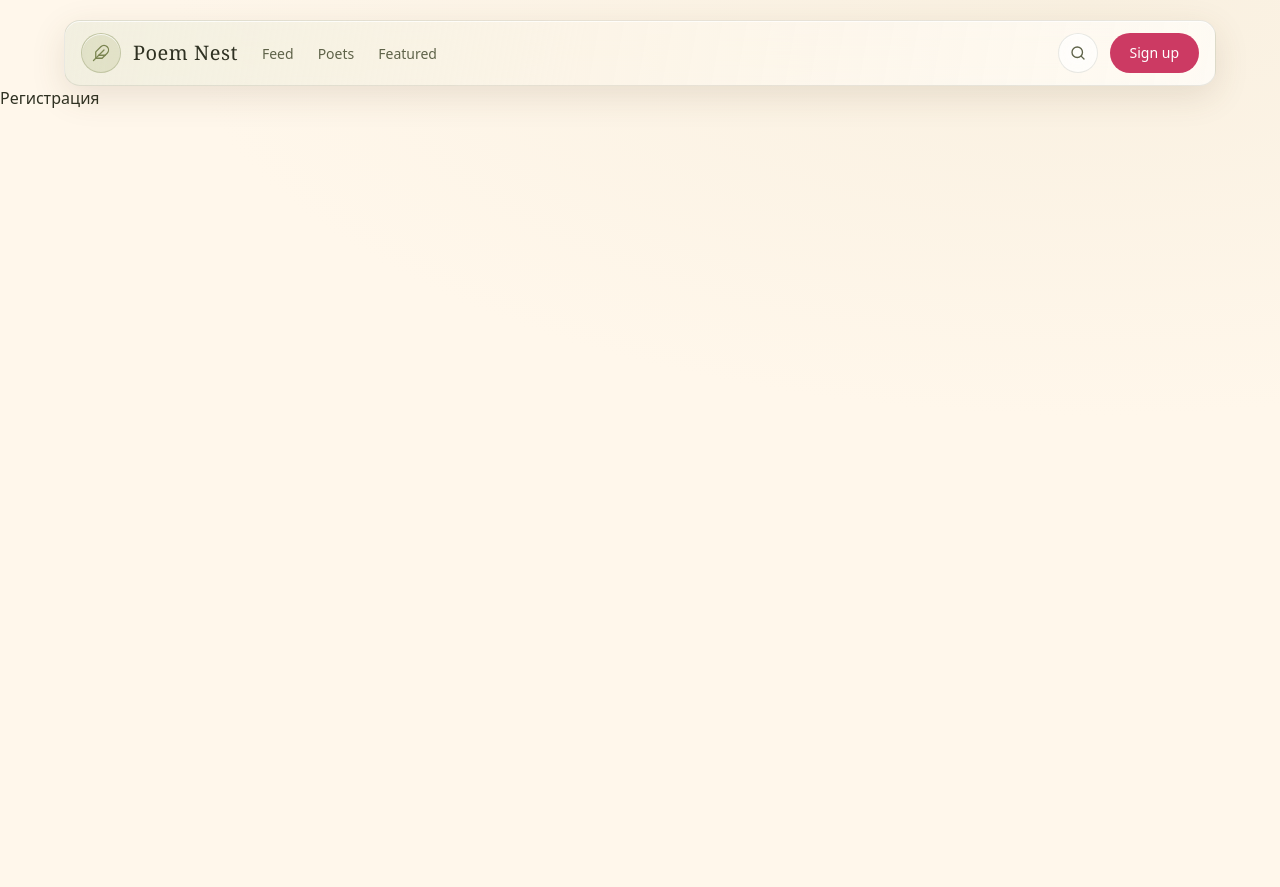
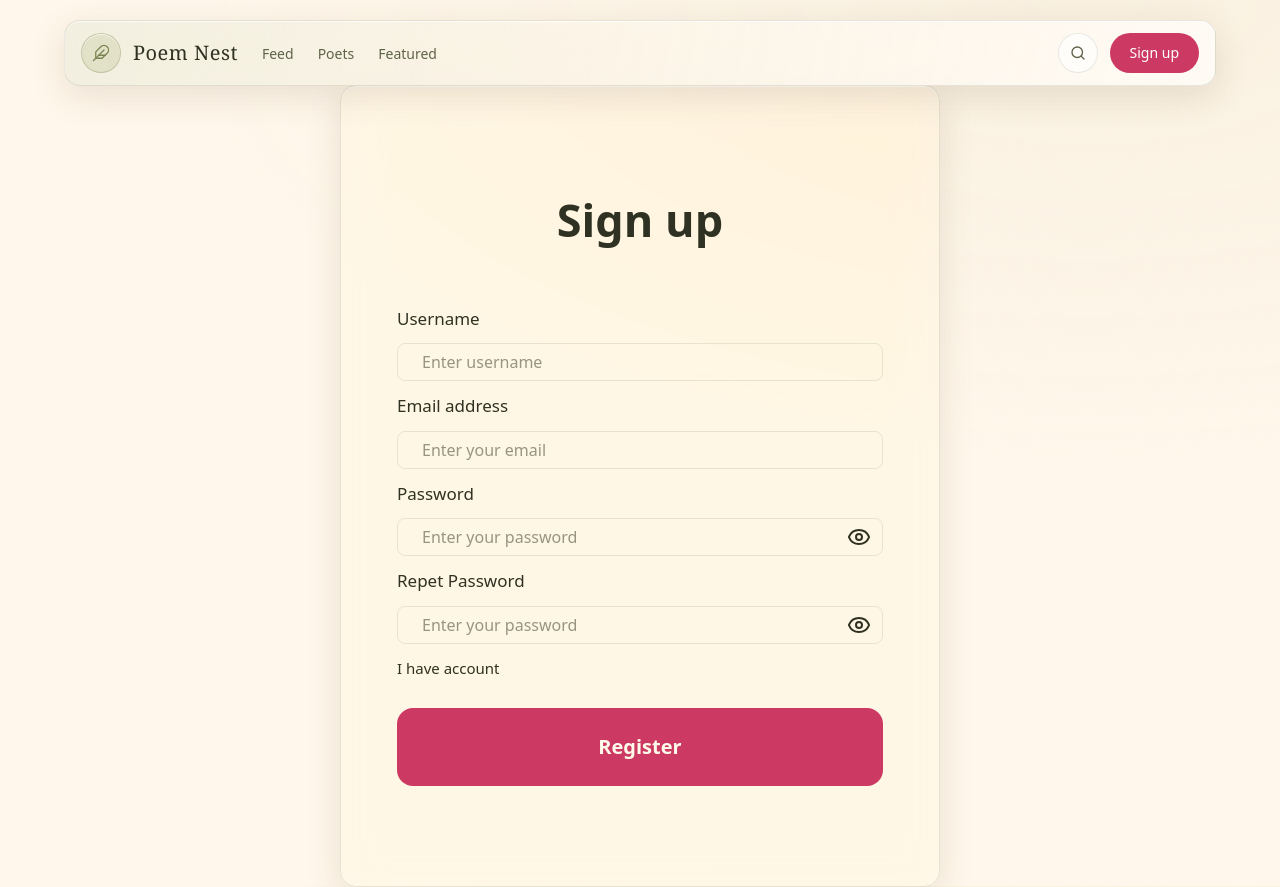
Before and after one commit to GeenTea/Poem-Website, a Next.js app in the folder frontend/: page /register in a window 1280 px wide. Before the commit the page ends 800 px from the top, so only its background shows below. Built offline with nearby package versions, Linux system fonts and the light colour scheme.

Commit message:
Finish login page and stard register page

```diff
--- a/frontend/app/(auth)/register/page.tsx
+++ b/frontend/app/(auth)/register/page.tsx
@@ -1,8 +1,9 @@
+import RegisterForm from "@/components/auth/RegisterForm";
+
 export default function RegisterPage() {
   return (
     <main>
-      <h1>Регистрация</h1>
-      {/* TODO: реализовать */}
+      <RegisterForm />
     </main>
   );
 }
--- a/frontend/components/auth/LoginForm.tsx
+++ b/frontend/components/auth/LoginForm.tsx
@@ -2,17 +2,19 @@
 
 import Link from "next/link";
 import { useState } from "react";
+import { useRouter } from "next/navigation";
 import { EyeClosed, EyeIcon } from "lucide-react";
 
 
 
 
 export function LoginForm() {
-  const [email, setEmail] = useState<string>()
-  const [password, setPassword] = useState<string>()
-  const [error,setError] = useState<string>("")
+  const [email, setEmail] = useState<string>("")
+  const [password, setPassword] = useState<string>("")
+  const [error,setError] = useState<string[]>([])
   const [loading, setLoading] = useState<boolean>(false)
-  const [showPassword, setShowPassord] =useState<boolean>(false)
+  const [showPassword, setShowPassword] =useState<boolean>(false)
+  const router = useRouter()
 
 
 
@@ -20,7 +22,7 @@ export function LoginForm() {
     event.preventDefault();
 
     setLoading(true)
-    setError('')
+    setError([])
 
     try{
       const response = await fetch(`${process.env.NEXT_PUBLIC_API_URL}/auth/login`, {
@@ -37,12 +39,13 @@ export function LoginForm() {
       const data = await response.json();
 
       if(!response.ok){
-        throw new Error(
-          data.message || 'Error Authorization'
-        )
+        const message = Array.isArray(data.message)? data.message:[data.message]
+        setError(message)
+        return
       }
 
       console.log('Authorize successfull')
+
 
       localStorage.setItem(
         'accessToken',
@@ -53,11 +56,13 @@ export function LoginForm() {
         'refreshToken',
         data.refreshToken
       )
+
+      router.replace('/')
     }catch(error){
       if(error instanceof Error){
-        setError(error.message)
+        setError(prev=>[...prev,error.message])
       }else{
-        setError('Undifindet error')
+        setError(prev=>[...prev,'Undifindet error'])
       }
     }
 
@@ -68,11 +73,11 @@ export function LoginForm() {
 
   return(
     <div className="flex items-center justify-center h-screen">
-      <form onSubmit={handleLogin} method="post" className="rounded-2xl w-150 h-200 auth-card">
-        <div className="flex flex-col px-14 py-25">
-            <h2 className="text-[45px] font-semibold mb-10 text-center">Sign in</h2>
+      <form onSubmit={handleLogin} method="post" className="rounded-2xl w-150 auth-card">
+        <div className="flex flex-col px-14 py-25 gap-3">
+          <h2 className="text-[45px] font-semibold mb-10 text-center">Sign in</h2>
 
-          <label htmlFor="email" className="text-[17px] mb-1">Email address</label><br />
+          <label htmlFor="email" className="text-[17px]">Email address</label>
           <input
             type="email"
             name="email"
@@ -80,20 +85,16 @@ export function LoginForm() {
             placeholder="Enter your email"
             value={email}
             onChange={(event) => setEmail(event.target.value)}
-            className="border-1 border-[#2F31221A] rounded-lg py-1.5 px-6 mb-5"
+            className="border border-[#2F31221A] rounded-lg py-1.5 px-6 w-full"
           />
 
-          <div>
-            <label htmlFor="password" className="text-[17px] mb-1">
-              Password
-
-              <Link href={'/'}>
-                Forgot Password?
-              </Link>
-            </label>
+          <div className="flex items-center justify-between">
+            <label htmlFor="password" className="text-[17px]">Password</label>
+            <Link href={'/'} className="text-[17px]">Forgot Password?</Link>
           </div>
 
-          <div>
+
+          <div className="relative">
             <input
               type={showPassword? 'text':'password'}
               name="password"
@@ -101,23 +102,36 @@ export function LoginForm() {
               placeholder="Enter your password"
               value={password}
               onChange={(event)=>setPassword(event.target.value)}
-              className="border-1 border-[#2F31221A] rounded-lg py-1.5 px-6 mb-5"
+              className="border border-[#2F31221A] rounded-lg py-1.5 px-6 pr-11  w-full"
             />
             <button
               type="button"
-              onClick={() => setShowPassord(prev => !prev)}
-              arie-label={showPassword? 'hide password':'show password'}
+              onClick={() => setShowPassword(prev => !prev)}
+              aria-label={showPassword? 'hide password':'show password'}
+              className="absolute right-3 top-1/2 -translate-y-1/2"
             >
               {showPassword? <EyeClosed />:<EyeIcon/>}
             </button>
-
           </div>
 
-          {error&&<p>{error}</p>} <br />
+          <div>
+            <Link href={'/register'} className="text-[15px] hover:text-red-400">
+              Create account
+            </Link>
+          </div>
+
+          {error&&error.map((message, index)=>(
+            <div key={index}>
+              <p className="text-[var(--berry)] w-full max-w-md">{message}</p>
+            </div>
+              )
+            )
+          }
 
           <button
             type="submit"
             disabled={loading}
+            className="hover:cursor-pointer mt-4 bg-[var(--berry)] w-full py-6 text-amber-50 rounded-2xl hover:opacity-90 font-bold text-[20px] "
           >
             {loading ? 'Loading in':'login'}
           </button>
--- a/frontend/components/auth/RegisterForm.tsx
+++ b/frontend/components/auth/RegisterForm.tsx
@@ -1,6 +1,184 @@
+'use client'
+
+import Link from "next/link";
+import { useState } from "react";
+import { useRouter } from "next/navigation";
+import { EyeClosed, EyeIcon } from "lucide-react";
+
+
 export function RegisterForm() {
   // TODO: реализовать
-  return null;
+  const [username,setUserName] = useState<string>("")
+  const [email, setEmail] = useState<string>("")
+  const [password, setPassword] = useState<string>("")
+  const [repetPassword, setRepetPAssword] =useState<string>("")
+  const [error,setError] = useState<string[]>([])
+  const [loading, setLoading] = useState<boolean>(false)
+  const [showPassword, setShowPassword] =useState<boolean>(false)
+  const router = useRouter()
+
+
+
+  async function handleLogin(event:React.SubmitEvent<HTMLFormElement>){
+    event.preventDefault();
+
+    setLoading(true)
+    setError([])
+
+    try{
+      const response = await fetch(`${process.env.NEXT_PUBLIC_API_URL}/auth/register`, {
+        method:"POST",
+        headers: {
+          'Content-Type': 'application/json',
+        },
+        body: JSON.stringify({
+          username,
+          email,
+          password,
+          repetPassword,
+        }),
+      })
+
+      const data = await response.json();
+
+      if(!response.ok){
+        const message = Array.isArray(data.message)? data.message:[data.message]
+        setError(message)
+        return
+      }
+
+      console.log('Authorize successfull')
+
+
+      localStorage.setItem(
+        'accessToken',
+        data.accessToken,
+      )
+
+      localStorage.setItem(
+        'refreshToken',
+        data.refreshToken
+      )
+
+      router.replace('/')
+    }catch(error){
+      if(error instanceof Error){
+        setError(prev=>[...prev,error.message])
+      }else{
+        setError(prev=>[...prev,'Undifindet error'])
+      }
+    }
+
+    finally{
+      setLoading(false)
+    }
+  }
+
+  return(
+    <div className="flex items-center justify-center h-screen">
+      <form onSubmit={handleLogin} method="post" className="rounded-2xl w-150 auth-card">
+        <div className="flex flex-col px-14 py-25 gap-3">
+          <h2 className="text-[45px] font-semibold mb-10 text-center">Sign up</h2>
+
+          <label htmlFor="username" className="text-[17px]">Username</label>
+          <input
+            type="text"
+            name="username"
+            id="email"
+            placeholder="Enter username"
+            value={username}
+            onChange={(event) => setUserName(event.target.value)}
+            className="border border-[#2F31221A] rounded-lg py-1.5 px-6 w-full"
+          />
+
+          <label htmlFor="email" className="text-[17px]">Email address</label>
+          <input
+            type="email"
+            name="email"
+            id="email"
+            placeholder="Enter your email"
+            value={email}
+            onChange={(event) => setEmail(event.target.value)}
+            className="border border-[#2F31221A] rounded-lg py-1.5 px-6 w-full"
+          />
+
+          <div className="flex items-center justify-between">
+            <label htmlFor="password" className="text-[17px]">Password</label>
+          </div>
+
+
+          <div className="relative">
+            <input
+              type={showPassword? 'text':'password'}
+              name="password"
+              id="password"
+              placeholder="Enter your password"
+              value={password}
+              onChange={(event)=>setPassword(event.target.value)}
+              className="border border-[#2F31221A] rounded-lg py-1.5 px-6 pr-11  w-full"
+            />
+            <button
+              type="button"
+              onClick={() => setShowPassword(prev => !prev)}
+              aria-label={showPassword? 'hide password':'show password'}
+              className="absolute right-3 top-1/2 -translate-y-1/2"
+            >
+              {showPassword? <EyeClosed />:<EyeIcon/>}
+            </button>
+          </div>
+
+          {/*Repet Password*/}
+
+          <div className="flex items-center justify-between">
+            <label htmlFor="password" className="text-[17px]">Repet Password</label>
+          </div>
+
+
+          <div className="relative">
+            <input
+              type={showPassword? 'text':'password'}
+              name="password"
+              id="password"
+              placeholder="Enter your password"
+              value={repetPassword}
+              onChange={(event)=>setRepetPAssword(event.target.value)}
+              className="border border-[#2F31221A] rounded-lg py-1.5 px-6 pr-11  w-full"
+            />
+            <button
+              type="button"
+              onClick={() => setShowPassword(prev => !prev)}
+              aria-label={showPassword? 'hide password':'show password'}
+              className="absolute right-3 top-1/2 -translate-y-1/2"
+            >
+              {showPassword? <EyeClosed />:<EyeIcon/>}
+            </button>
+          </div>
+
+          <div>
+            <Link href={'/login'} className="text-[15px] hover:text-red-400">
+              I have account
+            </Link>
+          </div>
+
+          {error&&error.map((message, index)=>(
+            <div key={index}>
+              <p className="text-[var(--berry)] w-full max-w-md">{message}</p>
+            </div>
+              )
+            )
+          }
+
+          <button
+            type="submit"
+            disabled={loading}
+            className="hover:cursor-pointer mt-4 bg-[var(--berry)] w-full py-6 text-amber-50 rounded-2xl hover:opacity-90 font-bold text-[20px] "
+          >
+            {loading ? 'Loading in':'Register'}
+          </button>
+        </div>
+      </form>
+    </div>
+  )
 }
 
 export default RegisterForm;
```
